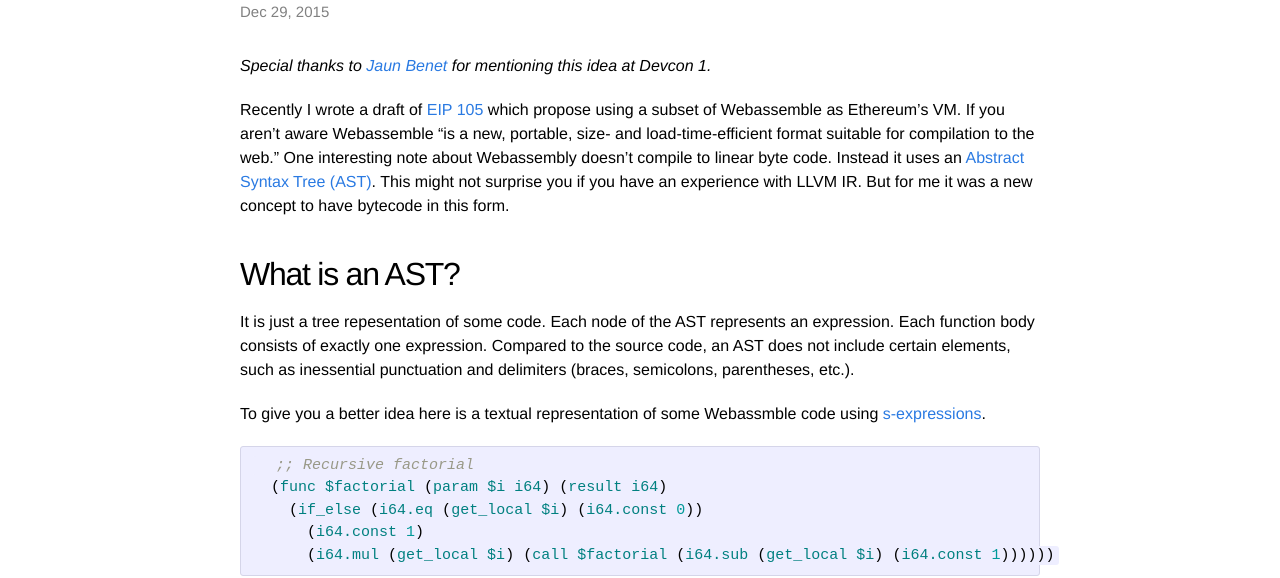
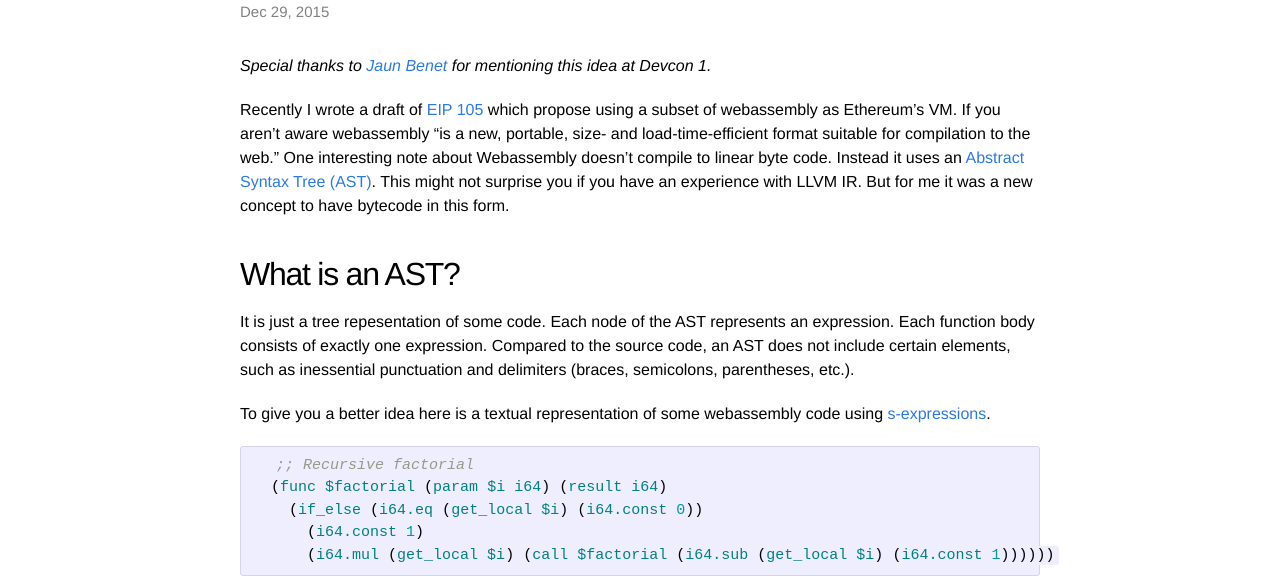
Before and after one commit to emazurek/wanderer.github.io, a Jekyll site: the page built from _posts/2015-12-29-merklizing-ASTs.markdown, in a window 1280 px wide and 900 px high. Shown: the part 148-726 px from the top of the window. Built offline with Jekyll 4.4.1, drawn with Linux system fonts in a browser that asks for light colours; comment, search, counter and statistics services are not loaded.

Commit message:
Update 2015-12-29-merklizing-ASTs.markdown

```diff
--- a/_posts/2015-12-29-merklizing-ASTs.markdown
+++ b/_posts/2015-12-29-merklizing-ASTs.markdown
@@ -7,12 +7,12 @@ comments: true
 ---
 *Special thanks to [Jaun Benet](http://juan.benet.ai/) for mentioning this idea at Devcon 1.*
 
-Recently I wrote a draft of [EIP 105](https://github.com/ethereum/EIPs/issues/48) which propose using a subset of Webassemble as Ethereum’s VM. If you aren’t aware Webassemble  “is a new, portable, size- and load-time-efficient format suitable for compilation to the web.” One interesting note about Webassembly doesn’t compile to linear byte code. Instead it uses an  [Abstract Syntax Tree (AST)](https://en.wikipedia.org/wiki/Abstract_syntax_tree). This might not surprise you if you have an experience with LLVM IR. But for me it was a new concept to have bytecode in this form.
+Recently I wrote a draft of [EIP 105](https://github.com/ethereum/EIPs/issues/48) which propose using a subset of webassembly as Ethereum’s VM. If you aren’t aware webassembly  “is a new, portable, size- and load-time-efficient format suitable for compilation to the web.” One interesting note about Webassembly doesn’t compile to linear byte code. Instead it uses an  [Abstract Syntax Tree (AST)](https://en.wikipedia.org/wiki/Abstract_syntax_tree). This might not surprise you if you have an experience with LLVM IR. But for me it was a new concept to have bytecode in this form.
 
 ## What is an AST?
 It is just a tree repesentation of some code. Each node of the AST represents an expression. Each function body consists of exactly one expression. Compared to the source code, an AST does not include certain elements, such as inessential punctuation and delimiters (braces, semicolons, parentheses, etc.).
 
-To give you a better idea here is a textual representation of some Webassmble code using [s-expressions](https://en.wikipedia.org/wiki/S-expression).
+To give you a better idea here is a textual representation of some webassembly code using [s-expressions](https://en.wikipedia.org/wiki/S-expression).
 
 {% highlight lisp  %}
   ;; Recursive factorial
```
